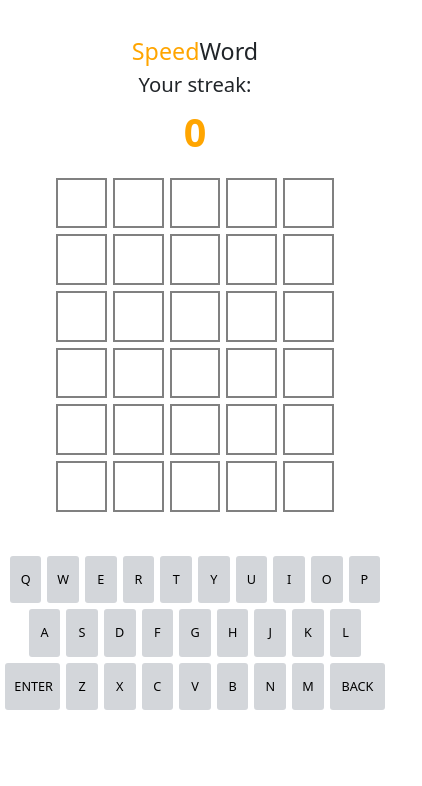
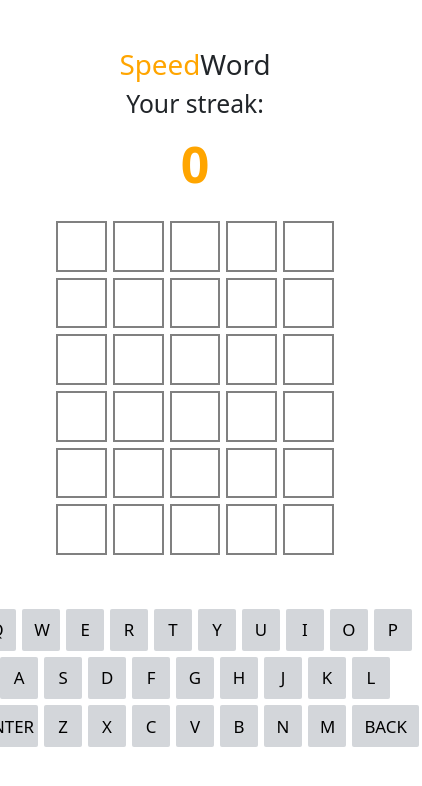
Before and after one commit to David35k/wordle-clone, a website: page index.html in a window 390 px wide. Shown: the whole page, 422 px wide, since content can reach past the window. Drawn offline with nearby package versions, Linux system fonts and the light colour scheme; no server answers.

Commit message:
stuff
keyboard much faster now on mobile since it doesnt wait for double tap zoom anymore
changed some sizing and stuff, should look decent on most devices
next i need to make it so that the keys change color to make it easier to remember what letter you have left to try

```diff
--- a/index.html
+++ b/index.html
@@ -125,7 +125,7 @@
                     </div>
                 </div>
             </div>
-            <div class="keyboard mt-5">
+            <div class="keyboard mt-5 disable-dbl-tap-zoom">
                 <div class="row">
                     <button class="key">q</button>
                     <button class="key">w</button>
--- a/index.js
+++ b/index.js
@@ -92,6 +92,7 @@ function check(arr, word) {
         wordDisplay.innerHTML = "Wrong! The correct word was: " + "<strong>" + correctWord + "</strong>";
         wordDisplay.style.color = "var(--wrong)";
         restartButton.style.visibility = "visible";
+        streak = 0;
     }
 }
 
--- a/style.css
+++ b/style.css
@@ -27,7 +27,7 @@
     font-size: 2.5rem;
     font-weight: bold;
     color: black;
-    margin: 3px;
+    margin: 0.1875rem;
     width: 6vh;
     height: 6vh;
     background: white;
@@ -103,10 +103,6 @@
     color: orange;
 }
 
-html {
-    font-size: 1.5vh;
-}
-
 .keyboard {
     display: flex;
     flex-direction: column;
@@ -114,12 +110,12 @@ html {
 }
 
 .key {
-    width: 2.5rem;
-    height: 3.75rem;
+    width: 4.5vh;
+    height: 5vh;
     text-align: center;
-    font-size: 1.5vh;
+    font-size: 2vh;
     border: none;
-    border-radius: 3px;
+    border-radius: 2px;
     color: black;
     background-color: var(--key);
     margin: 3px;
@@ -127,14 +123,17 @@ html {
 }
 
 .key.enter {
-    width: 4.375rem;
-    /* width: 4.375rem; */
+    width: 8vh;
 }
 
 .key.back {
-    width: 4.375rem;
+    width: 8vh;
 }
 
 .row {
     flex-wrap: nowrap;
 }
+
+.disable-dbl-tap-zoom {
+    touch-action: manipulation;
+  }
```
